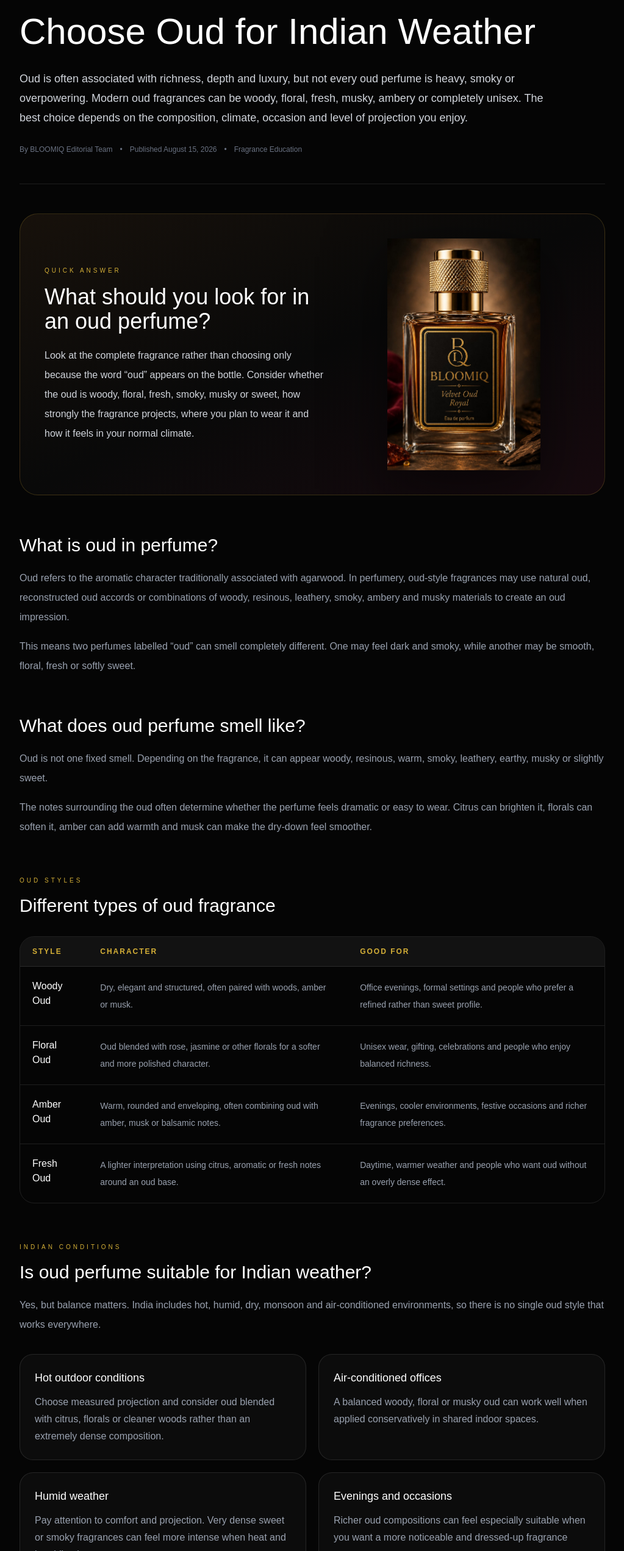
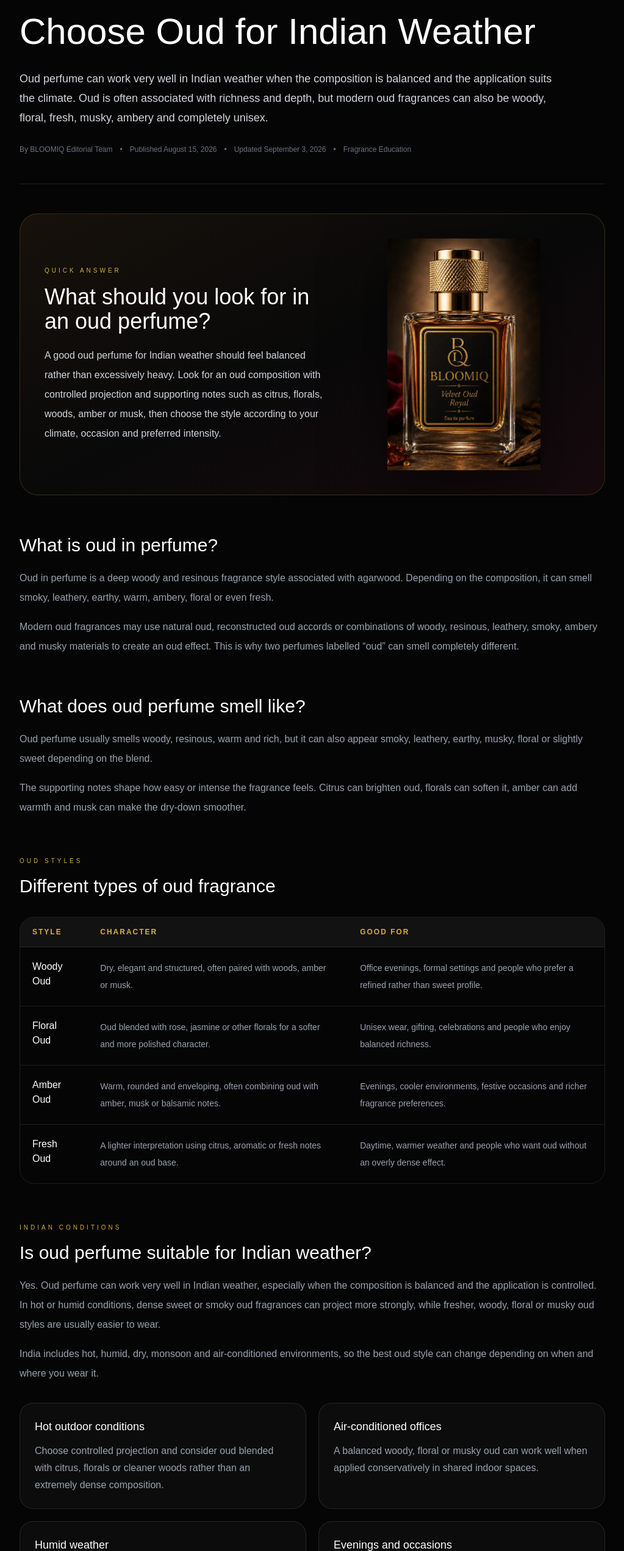
Before and after one commit to digipawan2026-debug/bloomiq-website, a Next.js app: page /blog/oud-perfume-guide-indian-weather in a window 1280 px wide. Shown: the part 257-2800 px from the top of the page at 61% size, without its empty margins (128-1151 px from the left). Built offline with nearby package versions, Linux system fonts and the light colour scheme.

Commit message:
Improve oud perfume guide SEO content

```diff
--- a/app/blog/oud-perfume-guide-indian-weather/page.tsx
+++ b/app/blog/oud-perfume-guide-indian-weather/page.tsx
@@ -5,7 +5,7 @@ import Link from "next/link";
 export const metadata: Metadata = {
   title: "Oud Perfume Guide: How to Choose Oud for Indian Weather",
   description:
-    "Learn what oud perfume is, how oud fragrances smell, how to choose oud for Indian weather, office wear, evenings, gifting and unisex use.",
+    "Can oud perfume work in Indian weather? Learn how oud smells, which oud styles suit heat and humidity, and how to choose oud for office wear, evenings and unisex use.",
   keywords: [
     "oud perfume",
     "oud perfume guide",
@@ -25,7 +25,7 @@ export const metadata: Metadata = {
   openGraph: {
     title: "Oud Perfume Guide: How to Choose Oud for Indian Weather",
     description:
-      "A practical guide to oud fragrance, scent character, performance, Indian weather, office wear and choosing a balanced oud perfume.",
+      "A practical guide to oud fragrance, how oud smells, how it performs in Indian weather, and how to choose oud for office wear, evenings and everyday use.",
     url: "https://www.bloomiq.in/blog/oud-perfume-guide-indian-weather",
     siteName: "BLOOMIQ",
     type: "article",
@@ -43,7 +43,7 @@ export const metadata: Metadata = {
     card: "summary_large_image",
     title: "Oud Perfume Guide: How to Choose Oud for Indian Weather",
     description:
-      "Understand oud fragrance, how it smells, how to wear it and how to choose oud for Indian weather.",
+      "Understand how oud smells, how it behaves in Indian weather and how to choose a balanced oud perfume for everyday wear.",
     images: ["https://www.bloomiq.in/perfume50.jpeg"],
   },
 };
@@ -53,10 +53,11 @@ const articleSchema = {
   "@type": "BlogPosting",
   headline: "Oud Perfume Guide: How to Choose Oud for Indian Weather",
   description:
-    "A practical guide to understanding oud fragrance, how oud perfumes smell and how to choose a balanced oud perfume for Indian weather and everyday use.",
+    "A practical guide to understanding how oud smells, how oud perfumes behave in Indian weather and how to choose a balanced oud fragrance for everyday use.",
   mainEntityOfPage: {
     "@type": "WebPage",
-    "@id": "https://www.bloomiq.in/blog/oud-perfume-guide-indian-weather",
+    "@id":
+      "https://www.bloomiq.in/blog/oud-perfume-guide-indian-weather",
   },
   image: ["https://www.bloomiq.in/perfume50.jpeg"],
   author: {
@@ -74,7 +75,7 @@ const articleSchema = {
     },
   },
   datePublished: "2026-08-15",
-  dateModified: "2026-08-15",
+  dateModified: "2026-09-03",
   inLanguage: "en-IN",
   articleSection: "Fragrance Education",
 };
@@ -99,7 +100,8 @@ const breadcrumbSchema = {
       "@type": "ListItem",
       position: 3,
       name: "Oud Perfume Guide",
-      item: "https://www.bloomiq.in/blog/oud-perfume-guide-indian-weather",
+      item:
+        "https://www.bloomiq.in/blog/oud-perfume-guide-indian-weather",
     },
   ],
 };
@@ -138,7 +140,7 @@ const oudStyles = [
 const faqItems = [
   {
     q: "What does oud perfume smell like?",
-    a: "Oud can smell woody, resinous, smoky, warm, earthy or slightly leathery depending on the material and the way it is blended. Modern oud perfumes can also feel floral, fresh, musky, sweet or ambery.",
+    a: "Oud perfume usually smells woody, resinous, warm and rich, but it can also feel smoky, leathery, earthy, musky, floral or slightly sweet depending on the composition.",
   },
   {
     q: "Is oud perfume only for men?",
@@ -146,15 +148,15 @@ const faqItems = [
   },
   {
     q: "Is oud perfume suitable for Indian weather?",
-    a: "Yes, but the complete composition matters. Heavy oud blends can feel intense in hot outdoor conditions, while balanced oud fragrances with citrus, floral, musk or fresh elements can work comfortably in warmer climates.",
+    a: "Yes. Oud can work well in Indian weather when the composition is balanced and the application is controlled. Fresher, woody, floral or musky oud styles are often easier to wear in heat and humidity than very dense sweet or smoky blends.",
   },
   {
     q: "Can oud perfume be worn to the office?",
-    a: "Yes. Choose a balanced oud fragrance with moderate projection and apply it conservatively in shared spaces. A softer woody, floral or musky oud can work well professionally.",
+    a: "Yes. Choose an oud perfume with moderate projection and apply it lightly. Softer woody, floral or musky oud fragrances usually work better in shared indoor spaces than very dense smoky styles.",
   },
   {
     q: "Does oud perfume last longer?",
-    a: "Oud is often used in richer fragrance compositions, but longevity depends on the complete formula, concentration, application, skin, clothing and environment. Oud alone does not guarantee a fixed number of hours.",
+    a: "Oud perfumes can be long-lasting, but oud itself does not guarantee longer wear. Longevity depends on the full formula, concentration, application, skin, clothing and environment.",
   },
   {
     q: "Is oud perfume good for gifting?",
@@ -168,14 +170,14 @@ export default function OudPerfumeGuideArticle() {
       <script
         type="application/ld+json"
         dangerouslySetInnerHTML={{
-          __html: JSON.stringify(articleSchema),
+          __html: JSON.stringify(articleSchema).replace(/</g, "\\u003c"),
         }}
       />
 
       <script
         type="application/ld+json"
         dangerouslySetInnerHTML={{
-          __html: JSON.stringify(breadcrumbSchema),
+          __html: JSON.stringify(breadcrumbSchema).replace(/</g, "\\u003c"),
         }}
       />
 
@@ -208,11 +210,10 @@ export default function OudPerfumeGuideArticle() {
           </h1>
 
           <p className="mt-6 max-w-4xl text-lg leading-8 text-gray-300">
-            Oud is often associated with richness, depth and luxury, but not
-            every oud perfume is heavy, smoky or overpowering. Modern oud
-            fragrances can be woody, floral, fresh, musky, ambery or completely
-            unisex. The best choice depends on the composition, climate,
-            occasion and level of projection you enjoy.
+            Oud perfume can work very well in Indian weather when the composition
+            is balanced and the application suits the climate. Oud is often
+            associated with richness and depth, but modern oud fragrances can also
+            be woody, floral, fresh, musky, ambery and completely unisex.
           </p>
 
           <div className="mt-7 flex flex-wrap items-center gap-3 text-xs text-gray-500">
@@ -225,6 +226,8 @@ export default function OudPerfumeGuideArticle() {
 
             <span>•</span>
             <span>Published August 15, 2026</span>
+            <span>•</span>
+            <span>Updated September 3, 2026</span>
             <span>•</span>
             <span>Fragrance Education</span>
           </div>
@@ -243,11 +246,11 @@ export default function OudPerfumeGuideArticle() {
               </h2>
 
               <p className="mt-5 leading-8 text-gray-300">
-                Look at the complete fragrance rather than choosing only because
-                the word “oud” appears on the bottle. Consider whether the oud is
-                woody, floral, fresh, smoky, musky or sweet, how strongly the
-                fragrance projects, where you plan to wear it and how it feels in
-                your normal climate.
+                A good oud perfume for Indian weather should feel balanced rather
+                than excessively heavy. Look for an oud composition with
+                controlled projection and supporting notes such as citrus,
+                florals, woods, amber or musk, then choose the style according to
+                your climate, occasion and preferred intensity.
               </p>
             </div>
 
@@ -272,17 +275,16 @@ export default function OudPerfumeGuideArticle() {
             </h2>
 
             <p className="mt-5 leading-8 text-gray-400">
-              Oud refers to the aromatic character traditionally associated with
-              agarwood. In perfumery, oud-style fragrances may use natural oud,
-              reconstructed oud accords or combinations of woody, resinous,
-              leathery, smoky, ambery and musky materials to create an oud
-              impression.
+              Oud in perfume is a deep woody and resinous fragrance style
+              associated with agarwood. Depending on the composition, it can
+              smell smoky, leathery, earthy, warm, ambery, floral or even fresh.
             </p>
 
             <p className="mt-4 leading-8 text-gray-400">
-              This means two perfumes labelled “oud” can smell completely
-              different. One may feel dark and smoky, while another may be smooth,
-              floral, fresh or softly sweet.
+              Modern oud fragrances may use natural oud, reconstructed oud
+              accords or combinations of woody, resinous, leathery, smoky,
+              ambery and musky materials to create an oud effect. This is why two
+              perfumes labelled “oud” can smell completely different.
             </p>
           </section>
 
@@ -293,16 +295,15 @@ export default function OudPerfumeGuideArticle() {
             </h2>
 
             <p className="mt-5 leading-8 text-gray-400">
-              Oud is not one fixed smell. Depending on the fragrance, it can
-              appear woody, resinous, warm, smoky, leathery, earthy, musky or
-              slightly sweet.
+              Oud perfume usually smells woody, resinous, warm and rich, but it
+              can also appear smoky, leathery, earthy, musky, floral or slightly
+              sweet depending on the blend.
             </p>
 
             <p className="mt-4 leading-8 text-gray-400">
-              The notes surrounding the oud often determine whether the perfume
-              feels dramatic or easy to wear. Citrus can brighten it, florals can
-              soften it, amber can add warmth and musk can make the dry-down feel
-              smoother.
+              The supporting notes shape how easy or intense the fragrance feels.
+              Citrus can brighten oud, florals can soften it, amber can add
+              warmth and musk can make the dry-down smoother.
             </p>
           </section>
 
@@ -367,9 +368,17 @@ export default function OudPerfumeGuideArticle() {
             </h2>
 
             <p className="mt-5 leading-8 text-gray-400">
-              Yes, but balance matters. India includes hot, humid, dry, monsoon
-              and air-conditioned environments, so there is no single oud style
-              that works everywhere.
+              Yes. Oud perfume can work very well in Indian weather, especially
+              when the composition is balanced and the application is controlled.
+              In hot or humid conditions, dense sweet or smoky oud fragrances can
+              project more strongly, while fresher, woody, floral or musky oud
+              styles are usually easier to wear.
+            </p>
+
+            <p className="mt-4 leading-8 text-gray-400">
+              India includes hot, humid, dry, monsoon and air-conditioned
+              environments, so the best oud style can change depending on when
+              and where you wear it.
             </p>
 
             <div className="mt-8 grid gap-5 md:grid-cols-2">
@@ -378,8 +387,8 @@ export default function OudPerfumeGuideArticle() {
                   Hot outdoor conditions
                 </h3>
                 <p className="mt-3 leading-7 text-gray-400">
-                  Choose measured projection and consider oud blended with citrus,
-                  florals or cleaner woods rather than an extremely dense
+                  Choose controlled projection and consider oud blended with
+                  citrus, florals or cleaner woods rather than an extremely dense
                   composition.
                 </p>
               </div>
@@ -389,8 +398,8 @@ export default function OudPerfumeGuideArticle() {
                   Air-conditioned offices
                 </h3>
                 <p className="mt-3 leading-7 text-gray-400">
-                  A balanced woody, floral or musky oud can work well when applied
-                  conservatively in shared indoor spaces.
+                  A balanced woody, floral or musky oud can work well when
+                  applied conservatively in shared indoor spaces.
                 </p>
               </div>
 
@@ -399,9 +408,8 @@ export default function OudPerfumeGuideArticle() {
                   Humid weather
                 </h3>
                 <p className="mt-3 leading-7 text-gray-400">
-                  Pay attention to comfort and projection. Very dense sweet or
-                  smoky fragrances can feel more intense when heat and humidity
-                  rise.
+                  Pay attention to comfort and projection. Dense sweet or smoky
+                  fragrances can feel more intense as heat and humidity rise.
                 </p>
               </div>
 
@@ -410,8 +418,8 @@ export default function OudPerfumeGuideArticle() {
                   Evenings and occasions
                 </h3>
                 <p className="mt-3 leading-7 text-gray-400">
-                  Richer oud compositions can feel especially suitable when you
-                  want a more noticeable and dressed-up fragrance presence.
+                  Richer oud compositions can work especially well when you want
+                  a more noticeable, dressed-up fragrance presence.
                 </p>
               </div>
             </div>
@@ -424,15 +432,16 @@ export default function OudPerfumeGuideArticle() {
             </h2>
 
             <p className="mt-5 leading-8 text-gray-400">
-              Yes. Oud itself is not automatically too strong for professional
-              settings. The important factors are the complete composition,
-              projection and application.
+              Yes. Oud perfume can be worn to the office when it has moderate
+              projection and is applied lightly. Softer woody, floral or musky
+              oud fragrances usually work better in shared indoor environments
+              than very dense smoky styles.
             </p>
 
             <p className="mt-4 leading-8 text-gray-400">
-              For office wear, start with a lighter application and choose an oud
-              that stays polished at close range rather than filling the entire
-              room.
+              The key is not avoiding oud itself, but choosing a polished
+              composition that stays comfortable at close range rather than
+              filling the entire room.
             </p>
 
             <Link
@@ -450,14 +459,15 @@ export default function OudPerfumeGuideArticle() {
             </h2>
 
             <p className="mt-5 leading-8 text-gray-400">
-              Oud is not inherently masculine or feminine. Its overall character
-              depends on the blend.
+              Oud perfume is suitable for men, women and unisex wear. Oud is a
+              fragrance material and scent style, not a gender category.
             </p>
 
             <p className="mt-4 leading-8 text-gray-400">
-              Oud with rose, jasmine, amber, musk, citrus or woods can create
-              completely unisex fragrances. Choose according to the scent profile
-              you enjoy rather than the gender label on the packaging.
+              Oud blended with rose, jasmine, amber, musk, citrus or woods can
+              create very different personalities, so the better choice is the
+              scent profile you enjoy rather than the gender label on the
+              packaging.
             </p>
           </section>
 
@@ -468,15 +478,14 @@ export default function OudPerfumeGuideArticle() {
             </h2>
 
             <p className="mt-5 leading-8 text-gray-400">
-              Oud fragrances are often associated with strong performance, but
-              oud alone does not guarantee longevity.
+              Oud perfumes can be long-lasting, but oud itself does not guarantee
+              longer wear. Longevity depends on the complete formula,
+              concentration, application, skin, clothing and environment.
             </p>
 
             <p className="mt-4 leading-8 text-gray-400">
-              Performance depends on the full formulation, concentration,
-              application, environment, skin and clothing. A balanced oud Eau de
-              Parfum can last differently from another oud fragrance even when
-              both carry similar concentration labels.
+              This is why two oud Eau de Parfums can perform very differently
+              even when both use similar concentration labels.
             </p>
 
             <Link
@@ -494,14 +503,15 @@ export default function OudPerfumeGuideArticle() {
             </h2>
 
             <p className="mt-5 leading-8 text-gray-400">
-              Concentration can influence the wearing experience, but it does not
-              tell you everything about strength, projection or longevity.
+              There is no single best concentration for oud. Choose based on the
+              wearing experience you want rather than assuming a higher
+              concentration is always stronger or better.
             </p>
 
             <p className="mt-4 leading-8 text-gray-400">
-              A well-balanced EDP may suit daily wear better than a denser
-              concentration, while Parfum or Extrait may appeal when you prefer a
-              richer or more intimate fragrance character.
+              A well-balanced EDP can be practical for regular wear, while Parfum
+              or Extrait may suit people who prefer a richer, denser or more
+              intimate fragrance character.
             </p>
 
             <Link
@@ -547,9 +557,9 @@ export default function OudPerfumeGuideArticle() {
                 <p className="mt-5 leading-8 text-gray-400">
                   Velvet Oud Royal is BLOOMIQ&apos;s unisex Eau de Parfum with a
                   rich fragrance character designed for everyday confidence,
-                  office wear, evenings, celebrations and gifting. Its composition
-                  combines freshness, florals, oud, amber and musk for a balanced
-                  interpretation of modern oud.
+                  office wear, evenings, celebrations and gifting. Its
+                  composition combines freshness, florals, oud, amber and musk
+                  for a balanced interpretation of modern oud.
                 </p>
 
                 <Link
@@ -608,8 +618,9 @@ export default function OudPerfumeGuideArticle() {
             <p className="mt-5 leading-8 text-gray-400">
               BLOOMIQ treats oud as a fragrance style with many possible
               interpretations rather than assuming every oud perfume is equally
-              heavy, strong or long-lasting. Our guidance focuses on the complete
-              composition, wearing environment and practical fragrance use.
+              heavy, strong or long-lasting. Our guidance focuses on the
+              complete composition, wearing environment and practical fragrance
+              use.
             </p>
 
             <Link
```
